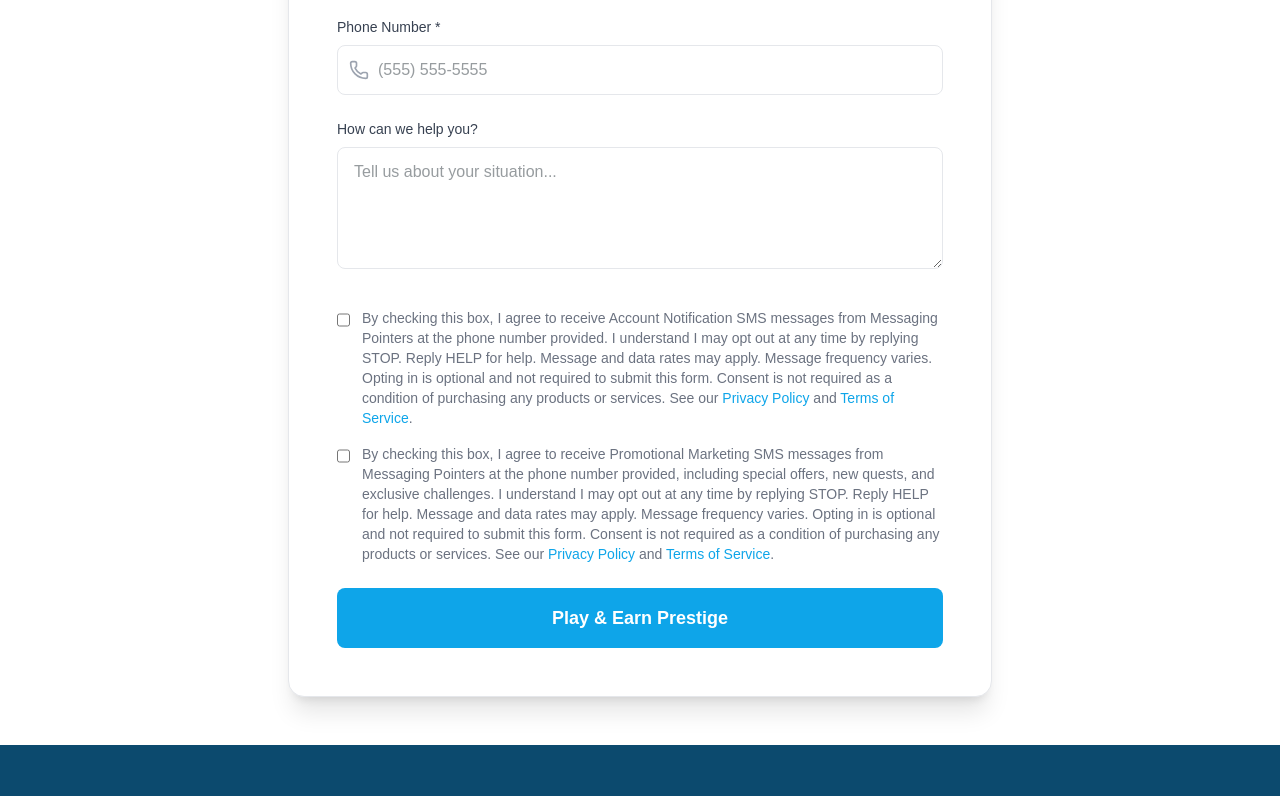
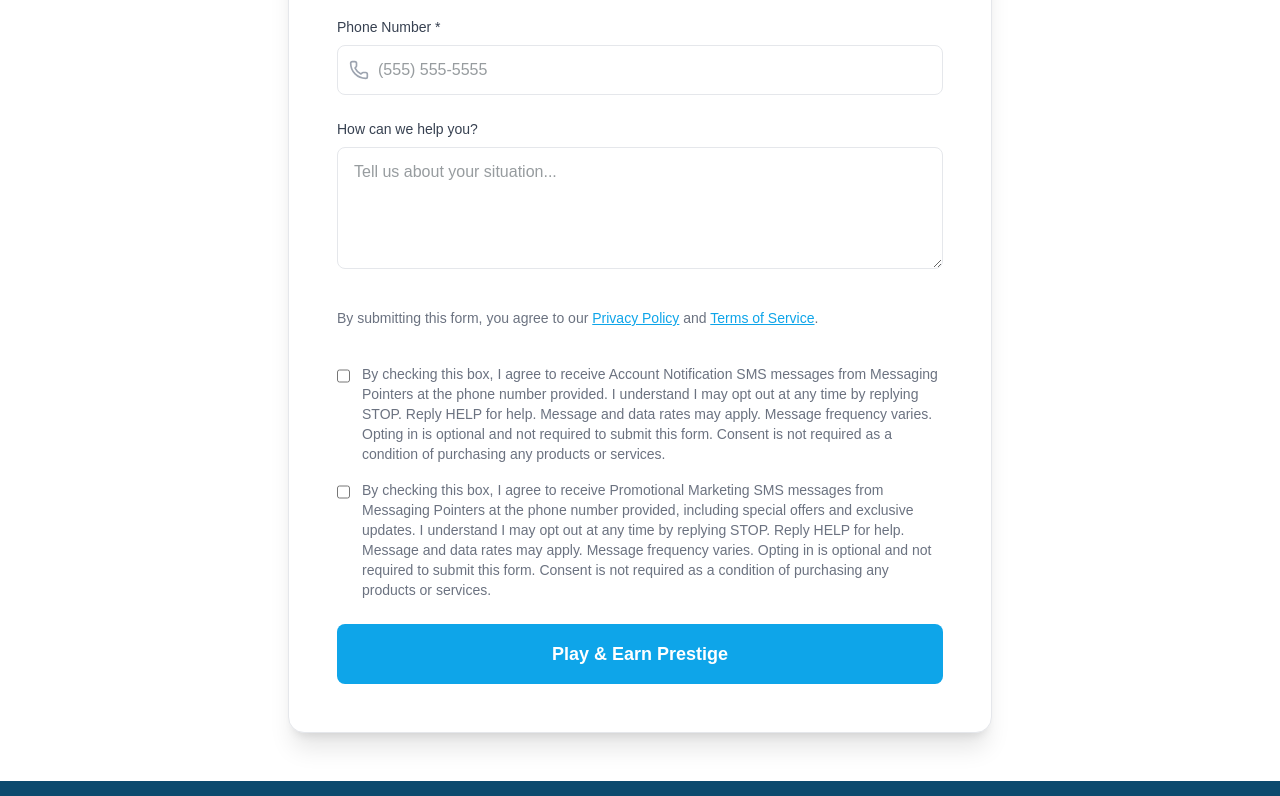
Before and after one commit to Textingman/moxxie-messagingpointers, a Next.js app: page /signup in a window 1280 px wide. Shown: the part 518-1314 px from the top of the page. Built offline with nearby package versions, Linux system fonts and the light colour scheme.

Commit message:
Initial site setup: Messaging Pointers

```diff
--- a/app/signup/page.tsx
+++ b/app/signup/page.tsx
@@ -87,18 +87,28 @@ export default function SignupPage() {
                 <textarea name="message" rows={4} value={formData.message} onChange={handleChange} placeholder="Tell us about your situation..." className="w-full px-4 py-3 rounded-lg border border-gray-200 focus:outline-none" style={{ borderColor: '#E5E7EB' }} />
               </div>
 
+              {/* Privacy Policy & Terms — standalone links above SMS consent */}
+              <div className="pt-2 pb-1">
+                <p className="text-sm" style={{ color: '#6B7280' }}>
+                  By submitting this form, you agree to our{' '}
+                  <a href="/privacy" style={{ color: '#0EA5E9' }} className="underline">Privacy Policy</a>
+                  {' '}and{' '}
+                  <a href="/terms" style={{ color: '#0EA5E9' }} className="underline">Terms of Service</a>.
+                </p>
+              </div>
+
               {/* SMS Consent Checkboxes */}
               <div className="space-y-4 pt-2">
                 <div className="flex items-start gap-3">
                   <input type="checkbox" id="accountNotifications" checked={accountNotifications} onChange={(e) => setAccountNotifications(e.target.checked)} className="mt-1 w-4 h-4 rounded" style={{ accentColor: '#0EA5E9' }} />
                   <label htmlFor="accountNotifications" className="text-sm" style={{ color: '#6B7280' }}>
-                    By checking this box, I agree to receive Account Notification SMS messages from Messaging Pointers at the phone number provided. I understand I may opt out at any time by replying STOP. Reply HELP for help. Message and data rates may apply. Message frequency varies. Opting in is optional and not required to submit this form. Consent is not required as a condition of purchasing any products or services. See our <a href="/privacy" style={{ color: '#0EA5E9' }}>Privacy Policy</a> and <a href="/terms" style={{ color: '#0EA5E9' }}>Terms of Service</a>.
+                    By checking this box, I agree to receive Account Notification SMS messages from Messaging Pointers at the phone number provided. I understand I may opt out at any time by replying STOP. Reply HELP for help. Message and data rates may apply. Message frequency varies. Opting in is optional and not required to submit this form. Consent is not required as a condition of purchasing any products or services.
                   </label>
                 </div>
                 <div className="flex items-start gap-3">
                   <input type="checkbox" id="customerCare" checked={customerCare} onChange={(e) => setCustomerCare(e.target.checked)} className="mt-1 w-4 h-4 rounded" style={{ accentColor: '#0EA5E9' }} />
                   <label htmlFor="customerCare" className="text-sm" style={{ color: '#6B7280' }}>
-                    By checking this box, I agree to receive Promotional Marketing SMS messages from Messaging Pointers at the phone number provided, including special offers, new quests, and exclusive challenges. I understand I may opt out at any time by replying STOP. Reply HELP for help. Message and data rates may apply. Message frequency varies. Opting in is optional and not required to submit this form. Consent is not required as a condition of purchasing any products or services. See our <a href="/privacy" style={{ color: '#0EA5E9' }}>Privacy Policy</a> and <a href="/terms" style={{ color: '#0EA5E9' }}>Terms of Service</a>.
+                    By checking this box, I agree to receive Promotional Marketing SMS messages from Messaging Pointers at the phone number provided, including special offers and exclusive updates. I understand I may opt out at any time by replying STOP. Reply HELP for help. Message and data rates may apply. Message frequency varies. Opting in is optional and not required to submit this form. Consent is not required as a condition of purchasing any products or services.
                   </label>
                 </div>
               </div>
```
